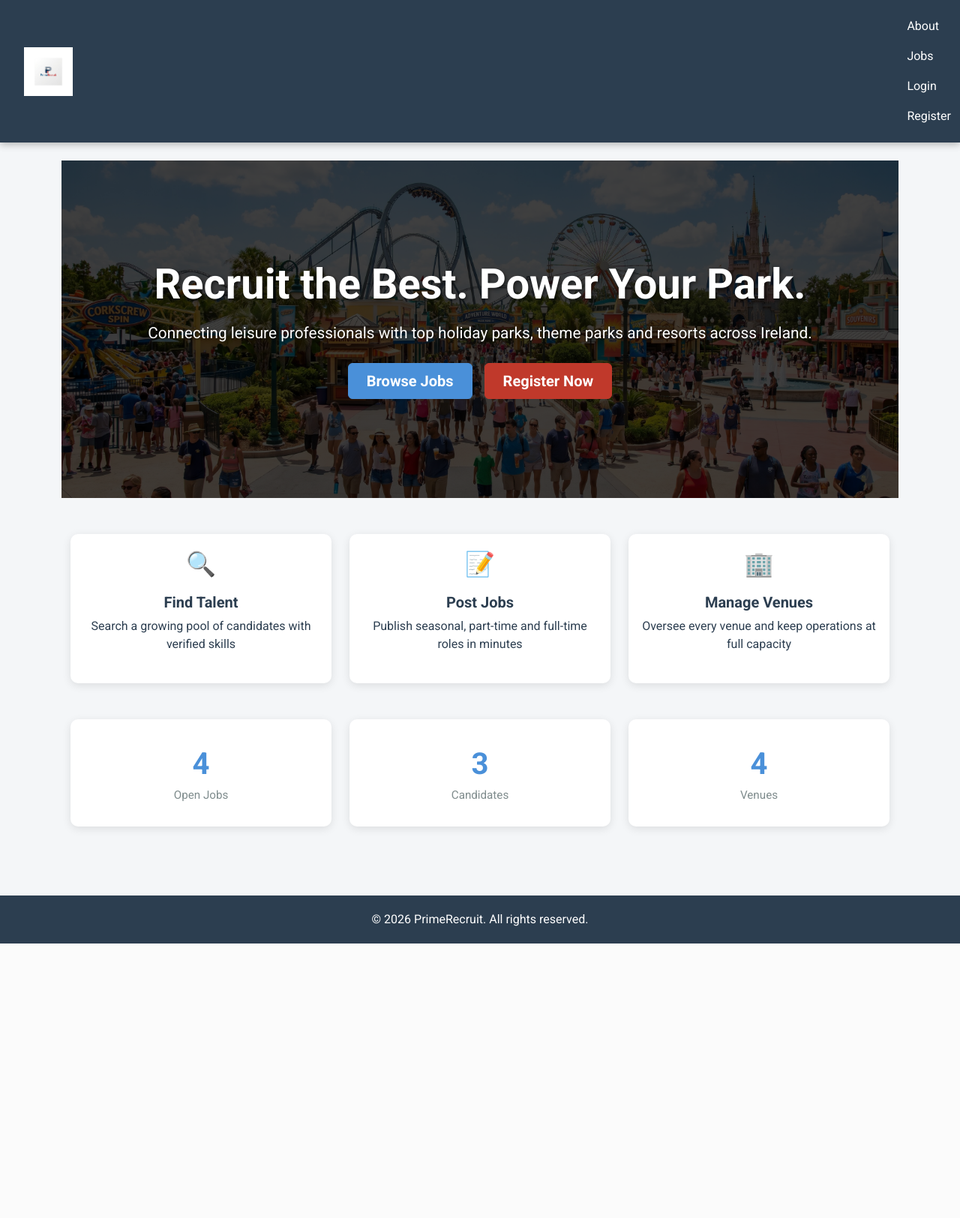
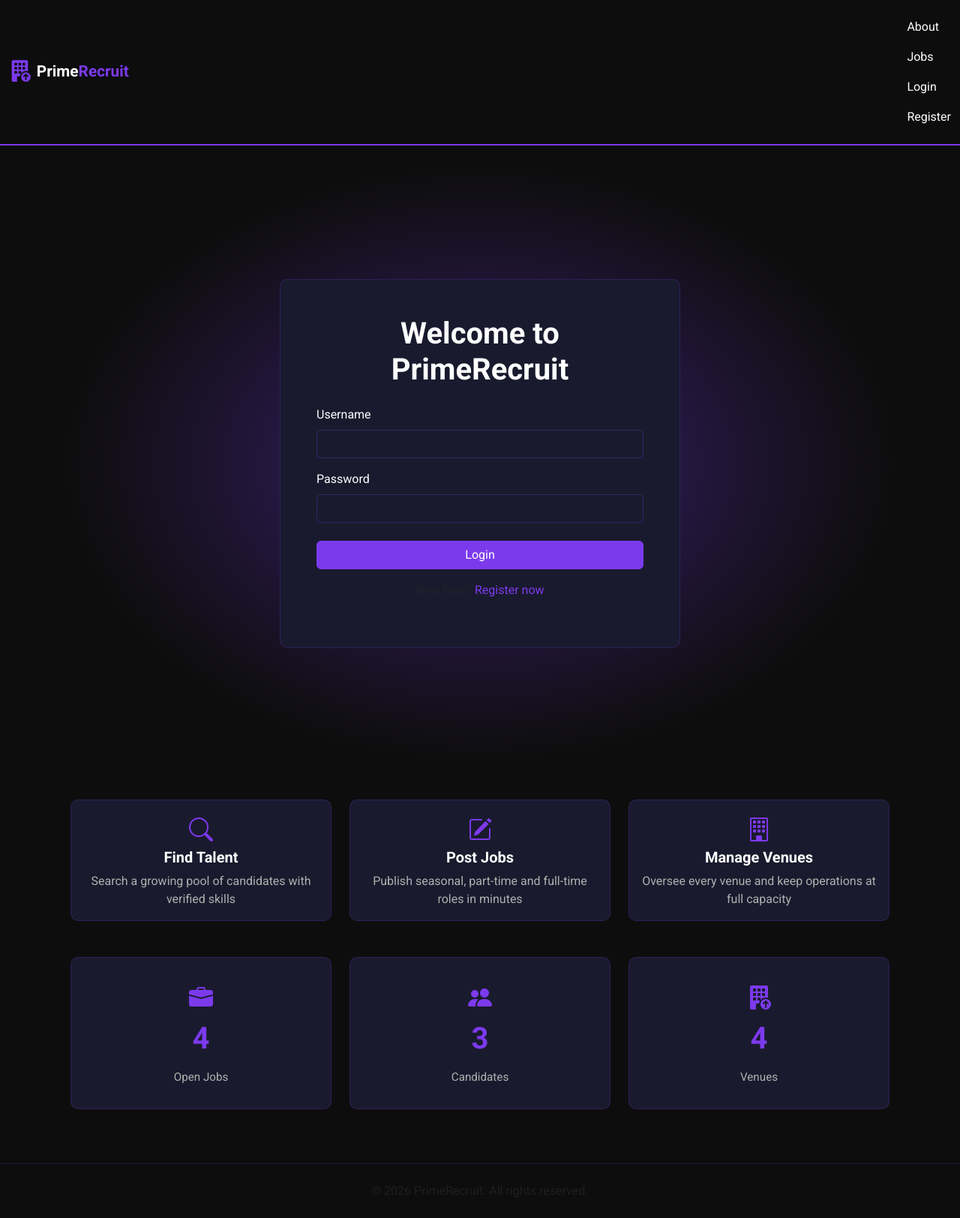
Before and after one commit to BlastPowa/WebFrameworkProject, a Django app: page / in a window 1280 px wide. Shown: the whole page at 75% size. Before the commit the page ends 1258 px from the top, so only its background shows below. Run offline with Django 5.2, Linux system fonts and the light colour scheme; data comes from the database, SQL or seed files in the repository.

Commit message:
Redesigned black and purple design, fixed broken pages, updated nav bar and fixed cards design

```diff
--- a/primerecruit/settings.py
+++ b/primerecruit/settings.py
@@ -31,6 +31,11 @@ ALLOWED_HOSTS = [
     '127.0.0.1',
     '.railway.app',
     'webframeworkproject-production-4851.up.railway.app',
+]
+
+CSRF_TRUSTED_ORIGINS = [
+    'https://webframeworkproject-production-4851.up.railway.app',
+    'https://*.railway.app',
 ]
 
 
--- a/recruitment/templates/recruitment/base.html
+++ b/recruitment/templates/recruitment/base.html
@@ -5,15 +5,17 @@
     <meta charset="UTF-8">
     <meta name="viewport" content="width=device-width, initial-scale=1.0">
     <title>PrimeRecruit</title>
-    <link href="https://cdn.jsdelivr.net/npm/bootstrap@5.1.3/dist/css/bootstrap.min.css" rel="stylesheet">
+    <link href="https://cdn.jsdelivr.net/npm/bootstrap@5.3.0/dist/css/bootstrap.min.css" rel="stylesheet">
+    <link href="https://cdn.jsdelivr.net/npm/bootstrap-icons@1.11.0/font/bootstrap-icons.css" rel="stylesheet">
     <link href="https://fonts.googleapis.com/css2?family=Roboto:wght@400;700&display=swap" rel="stylesheet">
     <link rel="stylesheet" href="{% static 'css/style.css' %}">
 </head>
 <body>
-    <nav class="navbar navbar-dark">
+    <nav class="navbar navbar-dark navbar-custom">
         <div class="container-fluid">
-            <a class="navbar-brand" href="{% url 'home' %}">
-                <img src="{% static 'images/logo.jpg' %}" height="65" alt="PrimeRecruit" style="max-width:200px;">
+            <a class="navbar-brand d-flex align-items-center gap-2 text-white fw-bold" href="{% url 'home' %}">
+                <i class="bi bi-building-fill-up" style="color:#7c3aed; font-size:1.8rem;"></i>
+                <span>Prime<span style="color:#7c3aed;">Recruit</span></span>
             </a>
             <div class="navbar-nav ms-auto">
                 <a class="nav-link me-3" href="{% url 'about' %}">About</a>
@@ -32,7 +34,7 @@
     <main class="container mt-4 mb-4">
         {% if messages %}
             {% for message in messages %}
-                <div class="alert alert-info alert-dismissible fade show" role="alert">
+                <div class="alert alert-info alert-dismissible fade show" role="alert" style="background:#1a1a2e; border-color:#7c3aed44;">
                     {{ message }}
                     <button type="button" class="btn-close" data-bs-dismiss="alert"></button>
                 </div>
@@ -41,7 +43,7 @@
         {% block content %}{% endblock %}
     </main>
 
-    <footer>
+    <footer class="py-4 text-center text-muted" style="border-top: 1px solid #7c3aed33;">
         <p class="mb-0">&copy; 2026 PrimeRecruit. All rights reserved.</p>
     </footer>
 
--- a/recruitment/templates/recruitment/home.html
+++ b/recruitment/templates/recruitment/home.html
@@ -1,75 +1,61 @@
 {% extends 'recruitment/base.html' %}
-{% load static %}
 
 {% block content %}
-<div style="
-background-image:url('{% static "images/hero_banner.jpg" %}');
-background-size:cover;
-background-position:center;
-min-height:450px;">
-  <div style="
-  background:rgba(0,0,0,0.75);
-  min-height:450px;
-  display:flex;
-  align-items:center;
-  justify-content:center;
-  flex-direction:column;
-  color:white;
-  text-align:center;
-  padding:40px;">
-    <h1 class="display-4 fw-bold mb-3" style="
-      color:#FFFFFF;
-      text-shadow:2px 2px 4px rgba(0,0,0,0.5);
-      font-size:3.5rem;">
-      Recruit the Best. Power Your Park.
-    </h1>
-    <p class="lead mb-4" style="
-      color:#FFFFFF;
-      text-shadow:1px 1px 3px rgba(0,0,0,0.5);
-      font-size:1.3rem;
-      font-weight:500;">
-      Connecting leisure professionals with
-      top holiday parks, theme parks and
-      resorts across Ireland.
-    </p>
-    <div class="d-flex gap-3
-                justify-content-center">
-      <a href="{% url 'jobs_list' %}"
-         class="btn btn-primary btn-lg px-4">
-        Browse Jobs
-      </a>
-      <a href="{% url 'register' %}"
-         class="btn btn-danger btn-lg px-4">
-        Register Now
-      </a>
+<div class="hero-glow">
+    <div class="container">
+        <div class="row justify-content-center">
+            <div class="col-md-6">
+                <div class="card p-5">
+                    <h1 class="text-center mb-4">Welcome to PrimeRecruit</h1>
+                    {% if user.is_authenticated %}
+                        <p class="text-center mb-4 text-muted">You are logged in as <strong>{{ user.username }}</strong></p>
+                        <a href="{% url 'dashboard' %}" class="btn btn-primary w-100 mb-2">Go to Dashboard</a>
+                        <a href="{% url 'jobs_list' %}" class="btn btn-outline-light w-100">Browse Jobs</a>
+                    {% else %}
+                        <form method="post" action="{% url 'login' %}">
+                            {% csrf_token %}
+                            <div class="mb-3">
+                                <label for="username" class="form-label">Username</label>
+                                <input type="text" class="form-control" id="username" name="username" required>
+                            </div>
+                            <div class="mb-4">
+                                <label for="password" class="form-label">Password</label>
+                                <input type="password" class="form-control" id="password" name="password" required>
+                            </div>
+                            <button type="submit" class="btn btn-primary w-100 mb-3">Login</button>
+                        </form>
+                        <p class="text-center text-muted">New here? <a href="{% url 'register' %}" style="color:#7c3aed;">Register now</a></p>
+                    {% endif %}
+                </div>
+            </div>
+        </div>
     </div>
-  </div>
 </div>
 
 <div class="container my-5">
     <div class="row g-4">
         <div class="col-md-4">
-            <div class="card h-100">
-                <div class="card-body text-center">
-                    <div style="font-size: 2rem; margin-bottom: 15px;">🔍</div>
+            <div class="card h-100 text-center">
+                <div class="card-body">
+                    <i class="bi bi-search" style="font-size: 2rem; color: #7c3aed; margin-bottom: 15px;"></i>
                     <h5 class="card-title">Find Talent</h5>
                     <p class="card-text">Search a growing pool of candidates with verified skills</p>
                 </div>
             </div>
         </div>
         <div class="col-md-4">
-            <div class="card h-100">
-                <div class="card-body text-center">
-                    <div style="font-size: 2rem; margin-bottom: 15px;">📝</div>
+            <div class="card h-100 text-center">
+                <div class="card-body">
+                    <i class="bi bi-pencil-square" style="font-size: 2rem; color: #7c3aed; margin-bottom: 15px;"></i>
                     <h5 class="card-title">Post Jobs</h5>
                     <p class="card-text">Publish seasonal, part-time and full-time roles in minutes</p>
                 </div>
             </div>
         </div>
         <div class="col-md-4">
-            <div class="card h-100">
-                <div class="card-body text-center">
-                    <div style="font-size: 2rem; margin-bottom: 15px;">🏢</div>
+            <div class="card h-100 text-center">
+                <div class="card-body">
+                    <i class="bi bi-building" style="font-size: 2rem; color: #7c3aed; margin-bottom: 15px;"></i>
                     <h5 class="card-title">Manage Venues</h5>
                     <p class="card-text">Oversee every venue and keep operations at full capacity</p>
                 </div>
@@ -82,18 +68,21 @@ min-height:450px;">
     <div class="row text-center">
         <div class="col-md-4">
             <div class="stat-card">
+                <i class="bi bi-briefcase-fill" style="font-size: 2rem; color: #7c3aed; margin-bottom: 10px;"></i>
                 <div class="stat-number">{{ total_jobs }}</div>
                 <div class="stat-label">Open Jobs</div>
             </div>
         </div>
         <div class="col-md-4">
             <div class="stat-card">
+                <i class="bi bi-people-fill" style="font-size: 2rem; color: #7c3aed; margin-bottom: 10px;"></i>
                 <div class="stat-number">{{ total_candidates }}</div>
                 <div class="stat-label">Candidates</div>
             </div>
         </div>
         <div class="col-md-4">
             <div class="stat-card">
+                <i class="bi bi-building-fill-up" style="font-size: 2rem; color: #7c3aed; margin-bottom: 10px;"></i>
                 <div class="stat-number">{{ total_venues }}</div>
                 <div class="stat-label">Venues</div>
             </div>
--- a/static/css/style.css
+++ b/static/css/style.css
@@ -1,11 +1,11 @@
-/* Global Styles */
+/* Black & Purple Professional Theme */
 body {
+    background: #0d0d0d;
+    color: #ffffff;
+    font-family: 'Roboto', sans-serif;
     display: flex;
     flex-direction: column;
     min-height: 100vh;
-    background-color: #F4F6F8;
-    color: #2C3E50;
-    font-family: 'Roboto', sans-serif;
 }
 
 main {
@@ -13,174 +13,247 @@ main {
 }
 
 /* Navbar */
-.navbar {
-    background-color: #2C3E50 !important;
-    padding: 15px 0;
-    box-shadow: 0 2px 10px rgba(0,0,0,0.3);
+.navbar-custom {
+    background-color: #0d0d0d !important;
+    border-bottom: 2px solid #7c3aed;
+    padding: 1rem 0;
 }
 
-.navbar a {
-    color: #FFFFFF !important;
-    font-weight: 500;
-    margin-left: 20px;
-    text-decoration: none;
-    font-size: 1rem;
-    transition: color 0.2s;
+.navbar-brand {
+    font-size: 1.3rem;
 }
 
-.navbar a:hover {
-    color: #4A90D9 !important;
+.nav-link {
+    color: #ffffff !important;
+    transition: color 0.3s;
 }
 
-/* Headings */
-h1, h2, h3 {
-    color: #2C3E50;
-    font-weight: 700;
+.nav-link:hover {
+    color: #7c3aed !important;
+}
+
+/* Hero Section */
+.hero-glow {
+    background: radial-gradient(ellipse at center, #3b1f6e 0%, #0d0d0d 70%);
+    min-height: 100vh;
+    display: flex;
+    align-items: center;
+    justify-content: center;
 }
 
 /* Cards */
 .card {
-    border: none;
+    background: #1a1a2e;
+    border: 1px solid #7c3aed33;
     border-radius: 10px;
-    box-shadow: 0 3px 12px rgba(0,0,0,0.1);
-    margin-bottom: 24px;
-    transition: transform 0.2s;
+    transition: all 0.3s ease;
 }
 
 .card:hover {
-    transform: translateY(-3px);
+    box-shadow: 0 0 20px rgba(124, 58, 237, 0.4);
+    border-color: #7c3aed66;
 }
 
 .card-title {
-    color: #2C3E50;
+    color: #ffffff;
     font-weight: 600;
 }
 
+.card-text {
+    color: #b0b0b0;
+}
+
 /* Buttons */
+.btn-outline-light {
+    color: #ffffff;
+    border-color: #7c3aed;
+    transition: all 0.3s;
+}
+
+.btn-outline-light:hover {
+    background: #7c3aed;
+    border-color: #7c3aed;
+    color: #ffffff;
+}
+
 .btn-primary {
-    background-color: #4A90D9 !important;
-    border-color: #4A90D9 !important;
-    font-weight: 600;
-    border-radius: 6px;
-    padding: 8px 20px;
+    background: #7c3aed;
+    border-color: #7c3aed;
 }
 
 .btn-primary:hover {
-    background-color: #357ABD !important;
+    background: #9d5aff;
+    border-color: #9d5aff;
 }
 
-.btn-danger {
-    background-color: #C0392B !important;
-    border-color: #C0392B !important;
-    font-weight: 600;
-    border-radius: 6px;
-    padding: 8px 20px;
+/* Badges */
+.badge {
+    border: 1px solid #7c3aed;
+    color: #7c3aed;
+    background: transparent;
+    padding: 6px 12px;
 }
 
-.btn-danger:hover {
-    background-color: #A93226 !important;
+.badge-skill {
+    border: 1px solid #7c3aed;
+    color: #7c3aed;
+    background: transparent;
+    padding: 6px 12px;
+    margin: 4px;
+    display: inline-block;
 }
 
-.btn-secondary {
-    background-color: #7f8c8d !important;
-    border-color: #7f8c8d !important;
+/* Form Controls */
+.form-control,
+.form-select {
+    background: #1a1a2e;
+    color: #ffffff;
+    border: 1px solid #7c3aed44;
+    border-radius: 6px;
+}
+
+.form-control::placeholder {
+    color: #808080;
+}
+
+.form-control:focus,
+.form-select:focus {
+    background: #1a1a2e;
+    color: #ffffff;
+    border-color: #7c3aed;
+    box-shadow: 0 0 10px rgba(124, 58, 237, 0.3);
+}
+
+.form-label {
+    color: #ffffff;
+    font-weight: 500;
+}
+
+/* Headings */
+h1, h2, h3, h4, h5, h6 {
+    color: #ffffff;
     font-weight: 600;
-    border-radius: 6px;
 }
 
 /* Tables */
 .table {
-    background-color: white;
+    color: #ffffff;
+    border-color: #7c3aed33;
 }
 
 .table thead {
-    background-color: #2C3E50;
-    color: white;
+    background: #1a1a2e;
+    border-color: #7c3aed33;
 }
 
 .table tbody tr:hover {
-    background-color: #f0f4f8;
+    background: #1a1a2e;
 }
 
 /* Stat Cards */
 .stat-card {
+    background: #1a1a2e;
+    border: 1px solid #7c3aed33;
+    padding: 30px;
+    border-radius: 10px;
     text-align: center;
-    padding: 30px 20px;
-    border-radius: 10px;
-    background: white;
-    box-shadow: 0 3px 12px rgba(0,0,0,0.1);
-    margin-bottom: 20px;
+    transition: all 0.3s;
+}
+
+.stat-card:hover {
+    box-shadow: 0 0 20px rgba(124, 58, 237, 0.3);
 }
 
 .stat-number {
     font-size: 2.5rem;
     font-weight: 800;
-    color: #4A90D9;
+    color: #7c3aed;
 }
 
 .stat-label {
-    color: #7f8c8d;
+    color: #b0b0b0;
     font-size: 0.95rem;
-    font-weight: 500;
-}
-
-/* Badges */
-.badge {
-    padding: 6px 14px;
-    border-radius: 20px;
-    font-size: 0.85rem;
-    font-weight: 500;
-}
-
-.badge-skill {
-    background-color: #4A90D9;
-    color: white;
-    padding: 6px 14px;
-    border-radius: 20px;
-    margin: 4px;
-    display: inline-block;
-    font-size: 0.85rem;
-    font-weight: 500;
-}
-
-/* Forms */
-.form-control:focus,
-.form-select:focus {
-    border-color: #4A90D9;
-    box-shadow: 0 0 0 0.2rem rgba(74,144,217,0.25);
-}
-
-.form-label {
-    font-weight: 600;
-    color: #2C3E50;
+    margin-top: 10px;
 }
 
 /* Alerts */
 .alert {
-    border: none;
-    border-radius: 6px;
+    background: #1a1a2e;
+    border-color: #7c3aed44;
+    color: #ffffff;
 }
 
-.alert-info {
-    background-color: #D1ECF1;
-    color: #0C5460;
+/* Links */
+a {
+    color: #7c3aed;
+    text-decoration: none;
+    transition: color 0.3s;
 }
 
-.alert-danger {
-    background-color: #F8D7DA;
-    color: #721C24;
-}
-
-.alert-success {
-    background-color: #D4EDDA;
-    color: #155724;
+a:hover {
+    color: #9d5aff;
 }
 
 /* Footer */
 footer {
-    background-color: #2C3E50;
-    color: white;
+    background: #0d0d0d;
+    border-top: 1px solid #7c3aed33;
+    color: #b0b0b0;
     padding: 20px 0;
     text-align: center;
-    margin-top: auto;
 }
+
+/* Job Cards */
+.job-card {
+    background: #1a1a2e;
+    border-left: 3px solid #7c3aed;
+    padding: 20px;
+    border-radius: 8px;
+    transition: all 0.3s;
+}
+
+.job-card:hover {
+    box-shadow: 0 0 20px rgba(124, 58, 237, 0.4);
+}
+
+.job-title {
+    color: #ffffff;
+    font-size: 1.25rem;
+    font-weight: 600;
+}
+
+.job-venue {
+    color: #b0b0b0;
+    font-size: 0.9rem;
+}
+
+.job-salary {
+    color: #7c3aed;
+    font-weight: bold;
+    font-size: 1.1rem;
+}
+
+/* Status Badges */
+.badge-pending {
+    background: #7c3aed33;
+    color: #7c3aed;
+    border: 1px solid #7c3aed;
+}
+
+.badge-shortlisted {
+    background: #22c55e33;
+    color: #22c55e;
+    border: 1px solid #22c55e;
+}
+
+.badge-rejected {
+    background: #ef444433;
+    color: #ef4444;
+    border: 1px solid #ef4444;
+}
+
+.badge-hired {
+    background: #06b6d433;
+    color: #06b6d4;
+    border: 1px solid #06b6d4;
+}
```
Also changed, not shown: recruitment/templates/recruitment/about.html (+27 -50 lines), recruitment/templates/recruitment/dashboard_candidate.html (+15 -21 lines), recruitment/templates/recruitment/dashboard_manager.html (+13 -14 lines), recruitment/templates/recruitment/dashboard_recruiter.html (+13 -12 lines), recruitment/templates/recruitment/job_detail.html (+40 -17 lines), recruitment/templates/recruitment/jobs_list.html (+14 -16 lines), recruitment/templates/recruitment/login.html (+17 -9 lines), recruitment/templates/recruitment/register.html (+12 -9 lines).
